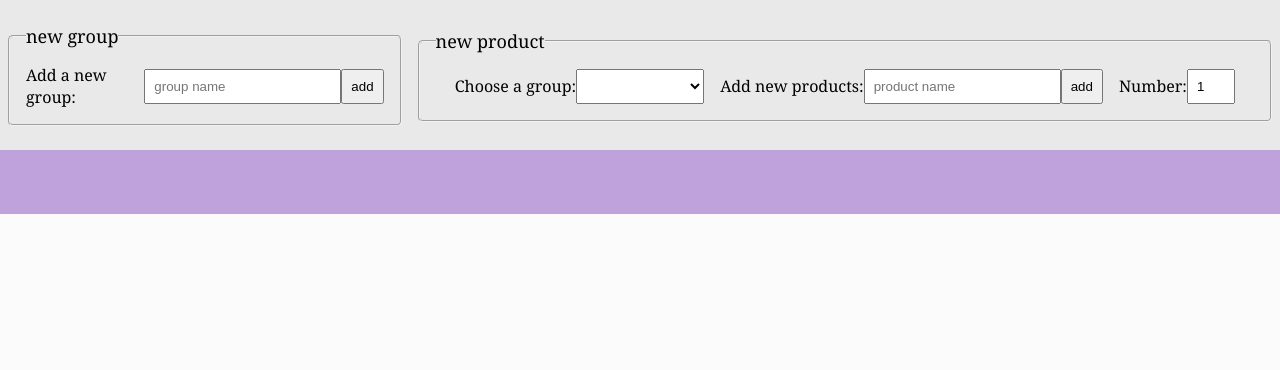
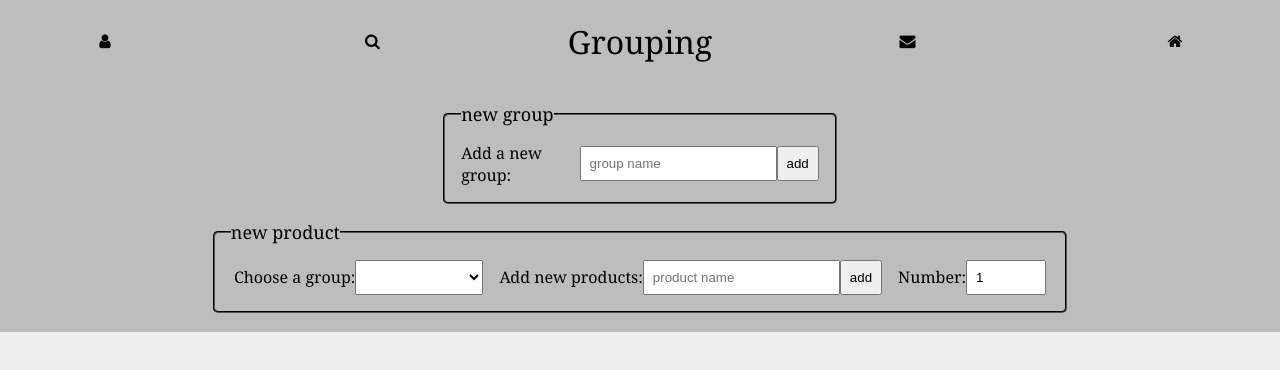
Before and after one commit to amirroohi/grouped-products, a plain HTML site: page index.html in a window 1280 px wide. Drawn offline with Linux system fonts and the light colour scheme.

Commit message:
navbar style is edited

```diff
--- a/app.js
+++ b/app.js
@@ -5,7 +5,9 @@ const groupSelection = document.querySelector("#existed-groups");
 const productButton = document.querySelector("#add-product-btn");
 const productNumber = document.querySelector("#product-number");
 const boardProducts = document.querySelector(".products");
-let deleteProduct = document.querySelectorAll(".delete-btn");
+const navbarListIcon = document.querySelectorAll(".nav-list-link")
+// let deleteProduct = document.querySelectorAll(".delete-btn");
+
 
 // console.log(groupSelection);
 let groupNames = [];
@@ -16,6 +18,22 @@ let deleteBtn = [];
 // });
 // add events----------------------------
 // document.addEventListener("DOMContentLoaded", getLocalProducts);
+
+
+// navbarListIcon.forEach((n) => {
+//     n.addEventListener("mouseover", mouseOver);
+// });
+// navbarListIcon.forEach((n) => {
+//     n.addEventListener("mouseout", mouseOut);
+// });
+// function mouseOver(){
+//     navbarListIcon.style.fontSize = "2rem";
+// }
+// function mouseOut(){
+//     navbarListIcon.style.fontSize = "1rem";
+// }
+
+
 groupButton.addEventListener("click", () => {
     let groupInputContext = groupInput.value;
     groupInput.value = "";
@@ -24,52 +42,46 @@ groupButton.addEventListener("click", () => {
     // console.log(productNames);
     addGroupSelection(groupNames);
 });
+
+
 productButton.addEventListener("click",() => {
     let productInputContext = productInput.value;
     productInput.value = "";
     productNames.push(createProduct(productInputContext,(productNames.length+1),productNumber.value,groupSelection.value));
     console.log(productNames);
     renderProducts(productNames);
-    // saveLocalProducts(productNames);
 
 });
-function removeProduct(productNames){
-    const removeButton = [...document.querySelectorAll(".delete-btn")];
-    deleteBtn = removeButton;
-    removeButton.forEach((btn) => {
-        const id =btn.dataset.id;
-        const
-    })
-}
+
+
+// function removeProduct(){
+//     const removeButton = [...document.querySelectorAll(".delete-btn")];
+//     deleteBtn = removeButton;
+//     removeButton.forEach((btn) => {
+//         btn.addEventListener("click",(e) =>{
+//         e.target.innerText = "Deleted";
+//         e.target.disabled = true;
+//         });
+//     });
+// }
 // deleteProduct.addEventListener("click",()=>{});
 // function deletedProduct(){
 //     productNames.splice((productNames.id)-1,1);
 // }
 // show products on board----------------
 function renderProducts(products){
-    // const productDiv = document.createElement("div");
-    // productDiv.classList.add("product");
-    // const addNewProduct = `
-    //          <p>name:    ${products.productName}</p>
-    //          <p>quantity:${products.quantity}</p>
-    //          <p>group:   ${products.group}</p>
-    //          <p>id:      ${(products.id)}</p>
-    //          <button type="button" id="delete-btn">delete</button>`;
-    // productDiv.innerHTML = addNewProduct;
-    // boardProducts.innerHTML = productDiv;
-
     let renderedProducts = "";
     products.forEach((product) => {
         renderedProducts += `
         <div class="product">
-            <p>Product:    ${product.productName}</p>
-            <p>Quantity:   ${product.quantity}</p>
-            <p>Group:   ${product.group}</p>
+            <p>   ${product.group}</p>
+            <p>    ${product.productName}</p>
+            <p>   ${product.quantity}</p>
             <button type="button" class="delete-btn" data-id="${product.id}">Delete</button>
-            </div>`;
+        </div>`;
         });
         boardProducts.innerHTML = renderedProducts;
-    }
+}
     // <p>id:      ${(product.id)}</p>
 // show group in select tag
 function addGroupSelection(groups){
@@ -96,20 +108,3 @@ function createProduct(productName,id,quantity,group){
         group,
     }
 }
-// local storage-----------------------
-// function saveLocalProducts(productsList){
-//     let savedProducts = localStorage.getItem("products")
-//       ? JSON.parse(localStorage.getItem("products"))
-//       : [];
-//     savedProducts.push(productsList);
-//     localStorage.setItem("products", JSON.stringify(savedProducts));
-// }
-// function getLocalProducts(){
-//     let savedProducts = localStorage.getItem("products")
-//       ? JSON.parse(localStorage.getItem("products"))
-//       : [];
-//       savedProducts.forEach((product) => {
-
-//       });
-
-// }
--- a/index.html
+++ b/index.html
@@ -5,12 +5,24 @@
     <meta http-equiv="X-UA-Compatible" content="IE=edge">
     <meta name="viewport" content="width=device-width, initial-scale=1.0">
     <title>Document</title>
+    <link rel="stylesheet" href="https://cdnjs.cloudflare.com/ajax/libs/font-awesome/4.7.0/css/font-awesome.min.css">
     <link rel="stylesheet" href="./style.css">
     <link rel="shortcut icon" href="#">
 </head>
 <body>
     <header>
         <nav>
+            <div class="navbar">
+                <ul class="nav-list">
+                    <li class="nav-list-link"><i class="fa fa-fw fa-user"></i></li>
+                    <li class="nav-list-link"><i class="fa fa-fw fa-search"></i></li>
+                    <li>Grouping</li>
+                    <li class="nav-list-link"><i class="fa fa-fw fa-envelope"></i></li>
+                    <li class="nav-list-link"><i class="fa fa-fw fa-home"></i></li>
+                </ul>
+            </div>
+        </nav>
+        <div class="grouping-handle-section">
             <form id="group">
                 <fieldset>
                     <legend>new group</legend>
@@ -34,7 +46,7 @@
                     <input type="number" id="product-number" value="1">
                 </fieldset>
             </form>
-        </nav>
+        </div>
     </header>
     <section>
         <div class="products">
--- a/style.css
+++ b/style.css
@@ -4,18 +4,45 @@
     box-sizing: border-box;
 }
 body{
-    background-color: rgb(251, 251, 251);
+    background-color: #efefef;
     font-family:Georgia, 'Times New Roman', Times, serif;
+    /* color: #ffffff; */
 }
 header{
-    background: rgb(233, 233, 233);
+    background: #bdbdbd;
 }
-nav{
+.navbar{
+    width: 100%;
 
-    height: 150px;
+}
+.nav-list{
+    width: 90%;
+    display: flex;
+    flex-direction: row;
+    align-items: center;
+    justify-content: space-between;
+    margin: 0 auto;
+}
+.nav-list li{
+    display: flex;
+    align-items: center;
+    justify-content: center;
+    list-style: none;
+    margin: 1rem;
+    width: 50px;
+    height: 50px;
+}
+.nav-list li:nth-child(3){
+    font-size: 2rem;
+}
+.nav-list-link:hover{
+    font-size: 2rem;
+}
+.grouping-handle-section{
+    height: 250px;
     margin: 0 auto;
     display: flex;
-    flex-direction: row;
+    flex-direction: column;
     justify-content: center;
     align-items: center;
 }
@@ -36,8 +63,9 @@ nav{
 fieldset{
     width: 100%;
     padding: 1rem;
-    border-color: #F3F1F5;
+    border-color: #000000;
     border-radius: 5px;
+
     display: flex;
     flex-direction: row;
     justify-content: center;
@@ -57,7 +85,7 @@ select{
     padding: 0.5rem;
 }
 #product-number{
-    width: 3rem;
+    width: 5rem;
 }
 #number-label{
     margin-left: 1rem;
@@ -69,7 +97,7 @@ select{
     width: 100vw;
     padding: 2rem;
     margin: 0 auto;
-    background-color: #BFA2DB;
+    /* background-color: #BFA2DB; */
     display: grid;
     grid-template-columns: repeat(auto-fit, minmax(200px, 1fr));
     grid-column-gap: 2rem;
@@ -83,12 +111,13 @@ select{
     border-radius: 10px;
     display: flex;
     flex-direction: column;
-    /* align-items: center; */
+    align-items: center;
     justify-content: center;
     box-shadow: 6px 6px 15px -4px ;
+    z-index: 1;
 }
 .delete-btn{
-    padding: 0.2rem;
+    padding: 0.2rem 0.7rem;
     border: none;
     background-color: #c4bec8;
     border-radius: 4px;
```
